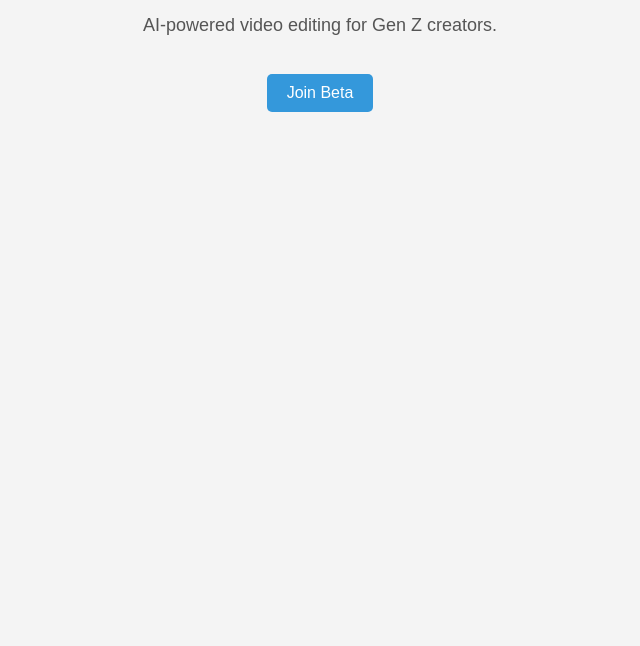
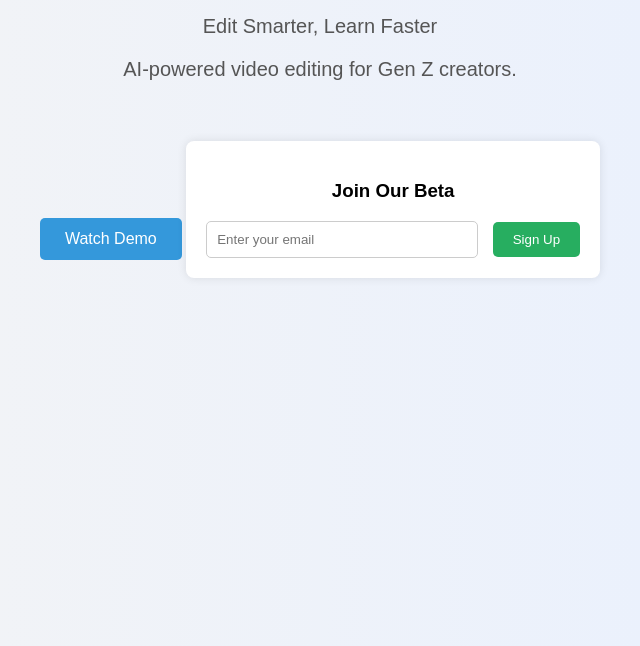
Before and after one commit to anmol007-nit/smartclip, a plain HTML site: page index.html in a window 1280 px wide. Shown: the part 154-800 px from the top of the page, without its empty margins (320-960 px from the left). Drawn offline with Linux system fonts and the light colour scheme.

Commit message:
Update index.html

```diff
--- a/index.html
+++ b/index.html
@@ -6,28 +6,58 @@
     body {
       font-family: Arial, sans-serif;
       text-align: center;
-      background: #f4f4f4;
+      background: linear-gradient(to right, #f4f4f4, #e8f0ff);
       margin: 0;
       padding: 50px;
     }
     h1 {
       color: #2c3e50;
+      font-size: 48px;
     }
     p {
-      font-size: 18px;
+      font-size: 20px;
       color: #555;
     }
     .button {
       display: inline-block;
       margin-top: 20px;
-      padding: 10px 20px;
+      padding: 12px 25px;
       background: #3498db;
       color: white;
       text-decoration: none;
       border-radius: 5px;
+      transition: 0.3s;
     }
     .button:hover {
       background: #2980b9;
+      transform: scale(1.05);
+    }
+    .form-box {
+      margin-top: 40px;
+      background: white;
+      padding: 20px;
+      border-radius: 8px;
+      box-shadow: 0 0 10px rgba(0,0,0,0.1);
+      display: inline-block;
+    }
+    input[type="email"] {
+      padding: 10px;
+      width: 250px;
+      border: 1px solid #ccc;
+      border-radius: 5px;
+    }
+    input[type="submit"] {
+      padding: 10px 20px;
+      background: #27ae60;
+      color: white;
+      border: none;
+      border-radius: 5px;
+      margin-left: 10px;
+      cursor: pointer;
+      transition: 0.3s;
+    }
+    input[type="submit"]:hover {
+      background: #1e8449;
     }
   </style>
 </head>
@@ -35,6 +65,14 @@
   <h1>SmartClip</h1>
   <p>Edit Smarter, Learn Faster</p>
   <p>AI-powered video editing for Gen Z creators.</p>
-  <a href="#" class="button">Join Beta</a>
+  <a href="#" class="button">Watch Demo</a>
+
+  <div class="form-box">
+    <h3>Join Our Beta</h3>
+    <form>
+      <input type="email" placeholder="Enter your email" required>
+      <input type="submit" value="Sign Up">
+    </form>
+  </div>
 </body>
 </html>
```
